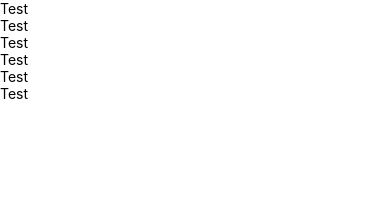
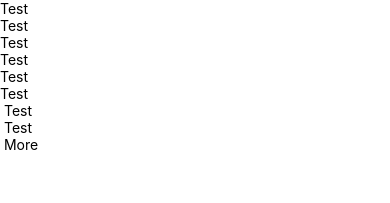
Before and after one commit to ASingh2320/vipsbu, a React Native app: screen / in a window 390 px wide. Both pictures are taken after a click on the button "LOGIN". Shown: the top 203 px of the page. Built offline with nearby package versions, Linux system fonts and the light colour scheme.

Commit message:
more test

```diff
--- a/Screens/Login.js
+++ b/Screens/Login.js
@@ -11,6 +11,9 @@ const Login = (props) => {
             <Text>Test</Text>
             <Text>Test</Text>
             <Text>Test</Text>
+            <Text> Test </Text>
+            <Text> Test </Text>
+            <Text> More </Text>
         </View>
     );
 };
```
